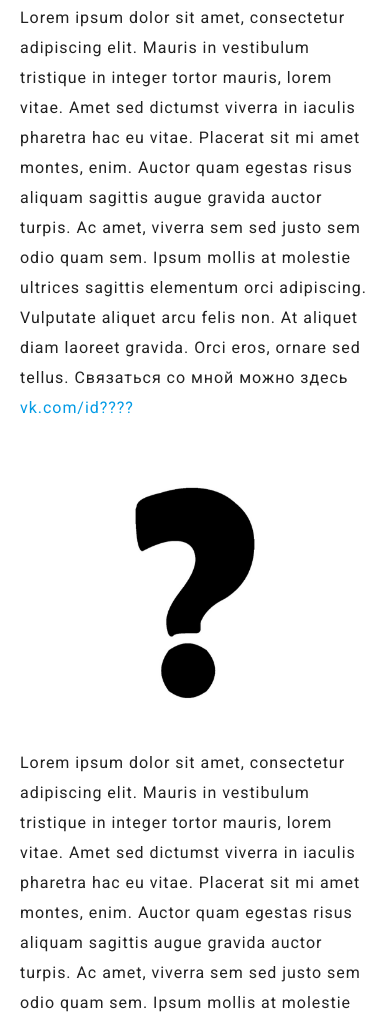
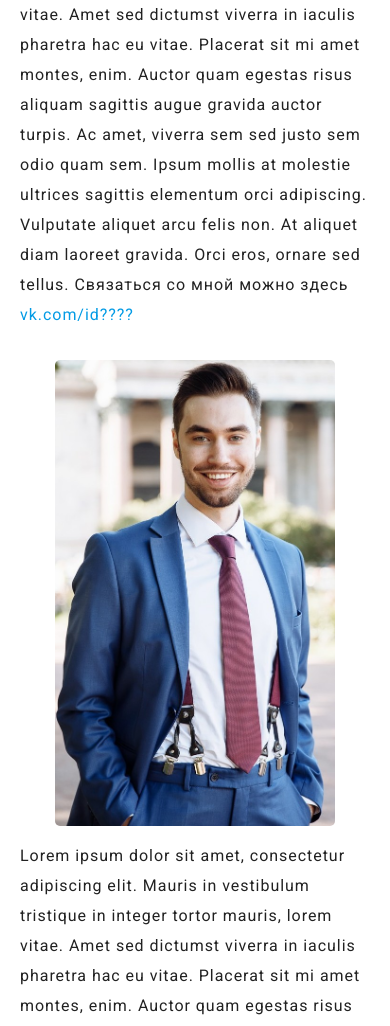
Before and after one commit to PavelS07/dwg-master, a plain HTML site: page index.html in a window 390 px wide. Shown: the part 5733-6759 px from the top of the page. Drawn offline with nearby package versions, Linux system fonts and the light colour scheme.

Commit message:
Update about-photo

```diff
--- a/css/main.css
+++ b/css/main.css
@@ -436,6 +436,10 @@ body {
   border-radius: 5px;
 }
 
+.about-img.about-img-off-1 {
+  height: 540px;
+}
+
 .about-text {
   width: 800px;
   font-size: 22px;
@@ -759,6 +763,10 @@ body {
 
   .about-img {
     width: 40%;
+  }
+
+  .about-img.about-img-off-1 {
+    height: 80%;
   }
 }
 
--- a/index.html
+++ b/index.html
@@ -467,7 +467,7 @@
       </h2>
       <div class="about-content">
         <div class="about-row">
-          <img src="img/about-who.jpg" alt="Картинка о нас" class="about-img">
+          <img src="img/about-off2.jpg" alt="Картинка о нас" class="about-img about-img-off-2">
           <p class="about-text">Lorem ipsum dolor sit amet, consectetur adipiscing elit.
             Mauris in vestibulum tristique in integer tortor mauris, lorem vitae.
             Amet sed dictumst viverra in iaculis pharetra hac eu vitae.
@@ -481,7 +481,7 @@
         </div>
         <!-- /.about-row -->
         <div class="about-row">
-          <img src="img/about-who.jpg" alt="Картинка о нас" class="about-img">
+          <img src="img/about-off1.jpg" alt="Картинка о нас" class="about-img about-img-off-1">
           <p class="about-text">Lorem ipsum dolor sit amet, consectetur adipiscing elit.
             Mauris in vestibulum tristique in integer tortor mauris, lorem vitae.
             Amet sed dictumst viverra in iaculis pharetra hac eu vitae.
```
Also changed, not shown: img/about-off1.jpg (added), img/about-off2.jpg (added).
